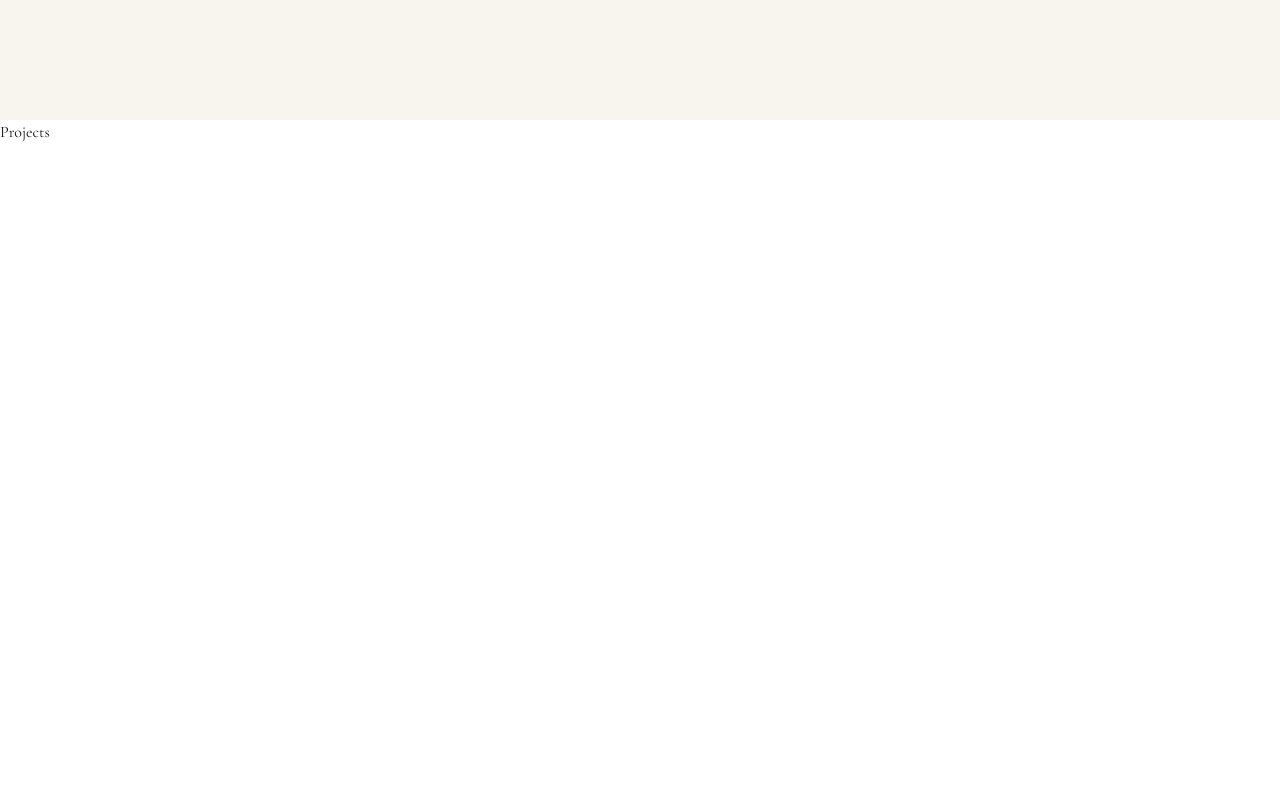
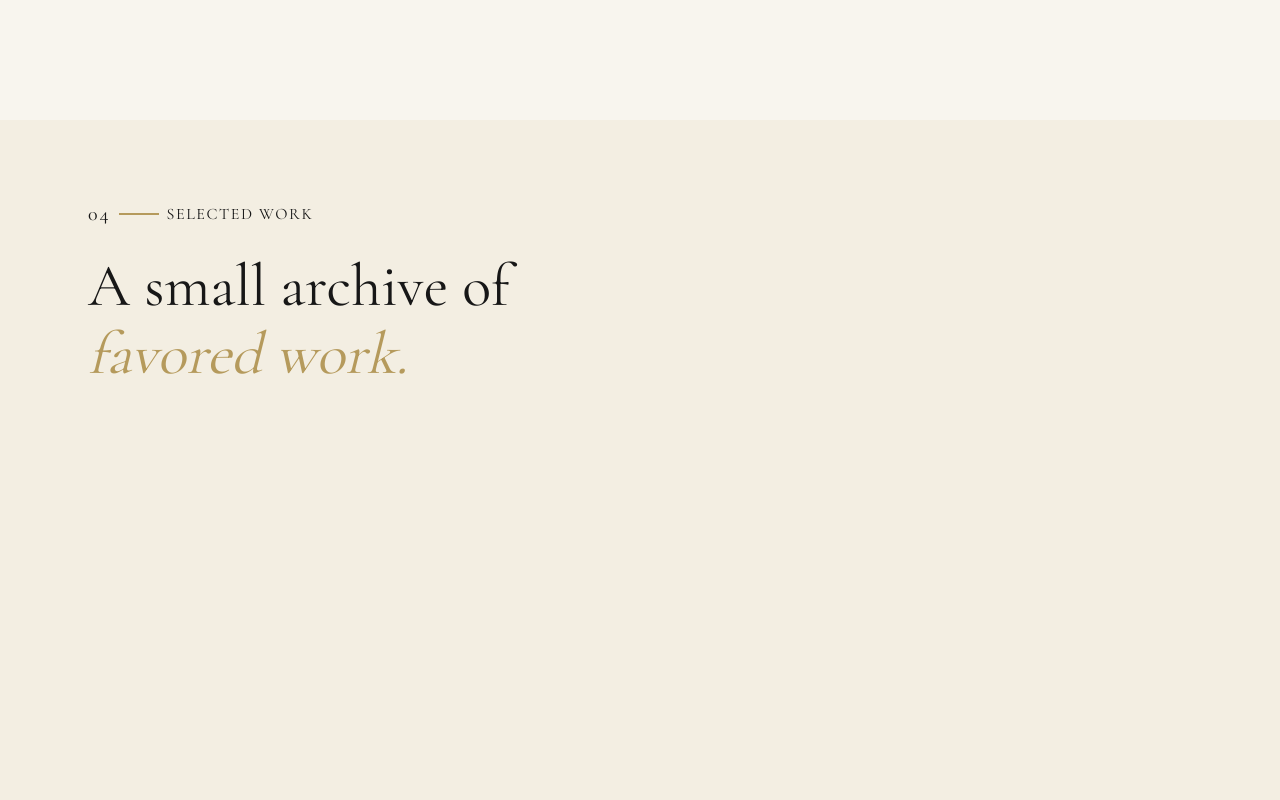
Before and after one commit to martinristow/portfolio, a Next.js app: page / in a window 1280 px wide. Shown: the part 3320-4120 px from the top of the page. Built offline with nearby package versions, Linux system fonts and the light colour scheme.

Commit message:
projects section

```diff
--- /dev/null
+++ b/app/components/ProjectsSection/ProjectsSection.tsx
@@ -0,0 +1,34 @@
+const ProjectsSection = () => {
+
+    return (
+        <section
+            id="projects"
+            className="min-h-screen bg-card-secondary pt-[var(--header-height)]"
+        >
+            <div className="flex flex-col gap-10 lg:gap-16 min-h-screen pt-0 lg:pt-6 pb-[var(--header-height)] max-w-6xl mx-auto px-6 font-serif">
+
+                {/* HEADING */}
+                <div className="flex flex-col gap-5 lg:gap-8">
+                    <div className="flex items-center gap-2">
+                        <h5 className="uppercase tracking-widest text-xl leading-none">04</h5>
+                        <div className="flex items-center gap-2">
+                            <span className="block w-6 md:w-10 h-0.5 bg-accent self-center"></span>
+                            <h3 className="uppercase tracking-widest leading-none">Selected Work</h3>
+                        </div>
+                    </div>
+                    <div className="flex flex-col gap-2">
+                        <h1 className="text-4xl md:text-5xl lg:text-6xl tracking-normal font-serif">
+                            A small archive of
+                        </h1>
+                        <h1 className="text-4xl md:text-5xl lg:text-6xl tracking-normal font-serif italic tracking-normal text-accent">favored work.</h1>
+                    </div>
+                </div>
+
+
+
+            </div>
+        </section>
+    )
+}
+
+export default ProjectsSection;
--- a/app/page.tsx
+++ b/app/page.tsx
@@ -3,6 +3,7 @@ import TopSection from "@/app/components/TopSection/TopSection";
 import AboutSection from "@/app/components/AboutSection/AboutSection";
 import ExperienceSection from "@/app/components/ExperienceSection/ExperienceSection";
 import SkillsSection from "@/app/components/SkillsSection/SkillsSection";
+import ProjectsSection from "@/app/components/ProjectsSection/ProjectsSection";
 
 export default function Home() {
     return (
@@ -18,13 +19,8 @@ export default function Home() {
 
                 <SkillsSection/>
 
+                <ProjectsSection/>
 
-                <section
-                    id="projects"
-                    className="h-screen scroll-mt-[var(--header-height)]"
-                >
-                    Projects
-                </section>
 
                 <section
                     id="contact"
```
